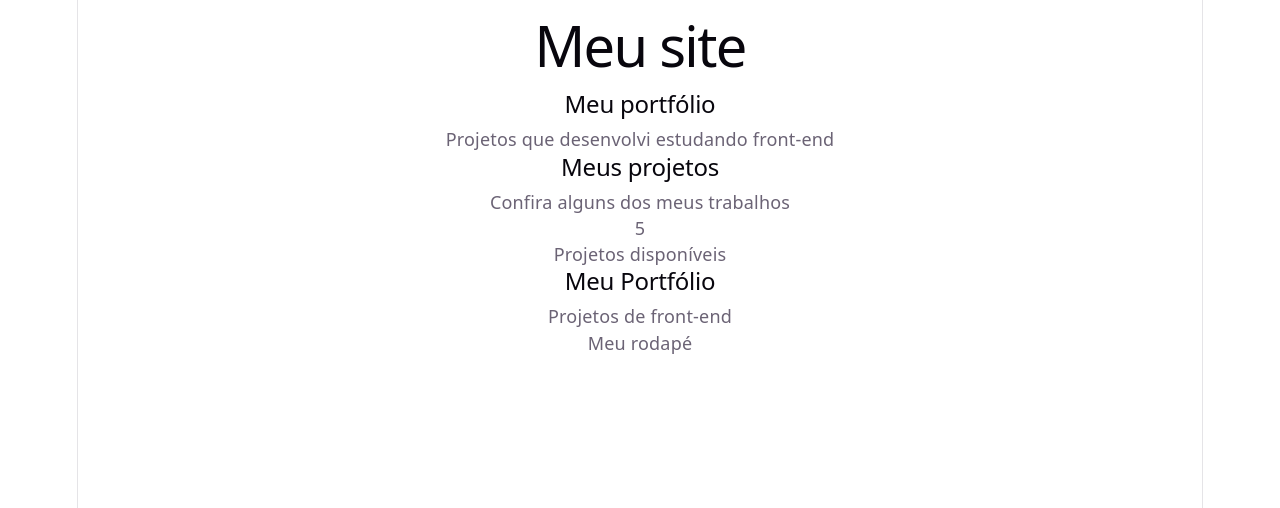
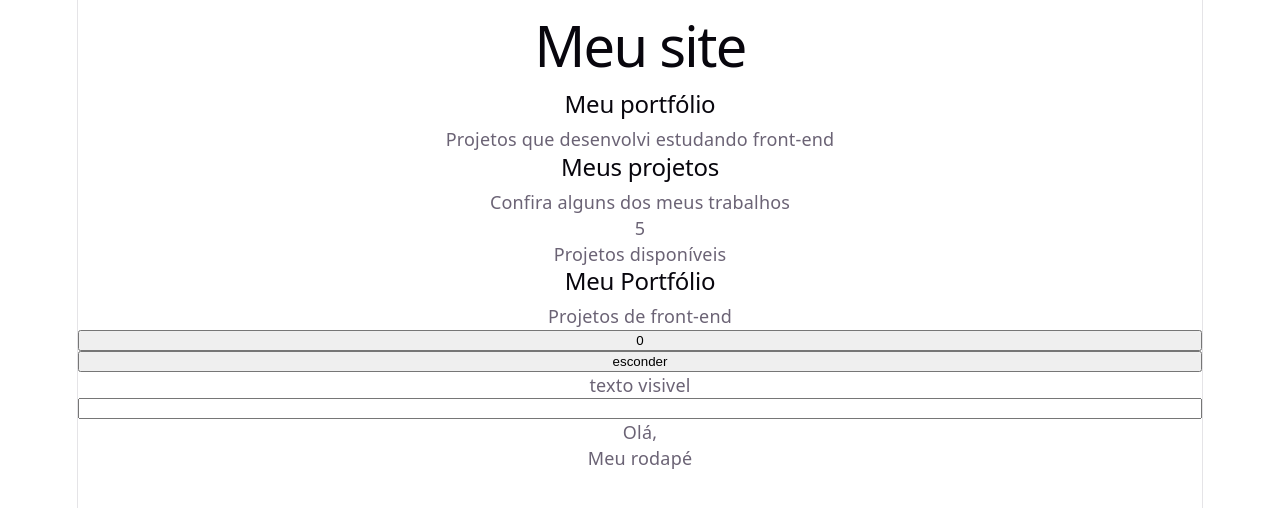
Before and after one commit to saradanielly/estudos-bora-na-tech, a React (Vite) app in the folder ex_complementares/react/ex01/: page / in a window 1280 px wide. Shown: the top 508 px of the page. Built offline with nearby package versions, Linux system fonts and the light colour scheme.

Commit message:
Estado e renderização
Começando os estudos nesse tema, hoje foi dia de useState.

```diff
--- a/ex_complementares/react/ex01/src/App.jsx
+++ b/ex_complementares/react/ex01/src/App.jsx
@@ -1,6 +1,9 @@
 import Cabecalho from "./components/Cabecalho";
 import Conteudo from "./components/Conteudo";
 import Caixa from "./components/caixa";
+import Contador from "./components/Contador";
+import MostrarTexto from "./components/MostrarTexto";
+import Nome from "./components/Nome";
 import Rodape from "./components/Rodape";
 
 
@@ -16,14 +19,20 @@ function App() {
       <Conteudo
       titulo="Meus projetos"
       descricao="Confira alguns dos meus trabalhos"
-      quantidade={5} // envia um número.
-      disponivel={true} // booleano=envia true/false para controlar condição
+      quantidade={5} /* envia um número.*/
+      disponivel={true} /* booleano=envia true/false para controlar condição*/
 />
 
     <Caixa>
       <h2>Meu Portfólio</h2>
       <p>Projetos de front-end</p>
     </Caixa>
+
+    <Contador/>
+
+    <MostrarTexto></MostrarTexto>
+
+    <Nome></Nome>
 
       <Rodape />
     </>
@@ -32,4 +41,4 @@ function App() {
 
 export default App;
 
-//aqui juntas todos os componentes criados com os import e as funções.
+/*aqui juntas todos os componentes criados com os import e as funções.*/
--- /dev/null
+++ b/ex_complementares/react/ex01/src/components/Contador.jsx
@@ -0,0 +1,20 @@
+import { useState } from "react";
+
+function Contador() {
+const [cliques, setCliques] = useState(0);
+
+    return (
+<button onClick={() => setCliques(cliques + 1)}>
+    {cliques}
+</button>
+    );
+
+}
+
+export default Contador;
+
+/*
+Com isso não precisamos utilizar aquele processo todo do DOM.
+Aqui ele criou um contador de um maneira mais simples e sem utilizar as tags no html.
+o useState é a manipulação dos objetos em jsx.
+*/
--- /dev/null
+++ b/ex_complementares/react/ex01/src/components/MostrarTexto.jsx
@@ -0,0 +1,23 @@
+import { useState } from "react";
+
+function MostrarTexto() {
+    const[visivel, setVisivel] = useState(true);
+
+    return (
+        <>
+        <button onClick={() => setVisivel(!visivel)}>
+             {visivel ? "esconder" : "mostrar"}
+        </button>
+
+
+        <p>{visivel && "texto visivel"} </p>
+
+        </>
+    );
+}
+
+export default MostrarTexto;
+
+/*
+isso serve para mostrar e esconder textos na forma booleano, usando o true.
+*/
--- /dev/null
+++ b/ex_complementares/react/ex01/src/components/Nome.jsx
@@ -0,0 +1,24 @@
+import { useState } from "react";
+
+function Nome() {
+    const [nome, setNome] = useState("");
+
+    return (
+        <>
+        <input
+        value={nome}
+        onChange={(evento) => setNome(evento.target.value)}
+        />
+
+        <p>
+            Olá, {nome}
+        </p>
+        </>
+    );
+}
+
+export default Nome;
+
+/*
+usando o useState para criar um formulario com o nome.
+*/
```
